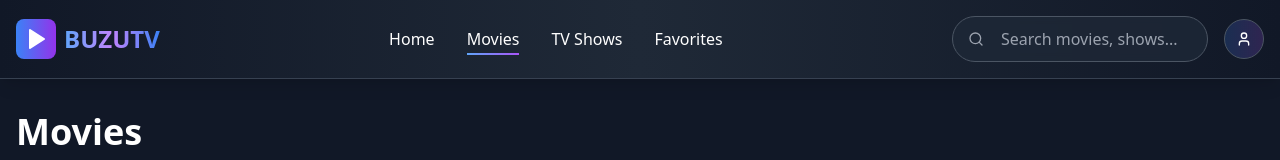
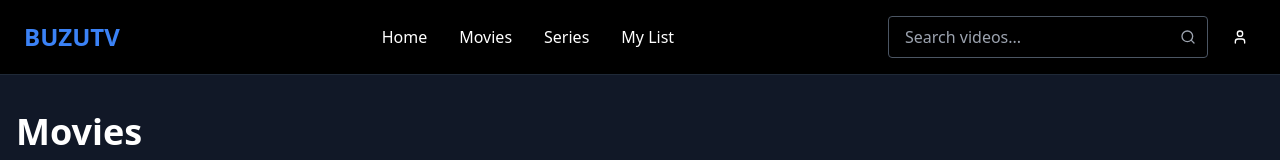
Before and after one commit to kalebwy/stream-blue-view-958c67c1, a React (Vite) app: page /movies in a window 1280 px wide. Shown: the top 160 px of the page. Built offline with nearby package versions, Linux system fonts and the light colour scheme.

Commit message:
Refactor toolbar styling
Updated the toolbar to match the provided design.

```diff
--- a/src/components/public/Header.tsx
+++ b/src/components/public/Header.tsx
@@ -1,7 +1,7 @@
 
 import React, { useState } from 'react';
 import { Link, useLocation } from 'react-router-dom';
-import { Search, Menu, X, Play, User, LogIn, UserPlus, LogOut } from 'lucide-react';
+import { Search, Menu, X, User, LogIn, UserPlus, LogOut } from 'lucide-react';
 import { useAuth } from '../../context/AuthContext';
 import {
   DropdownMenu,
@@ -36,80 +36,62 @@ export const Header: React.FC<HeaderProps> = ({ onSearch }) => {
   };
 
   return (
-    <header className="bg-gradient-to-r from-gray-900 via-gray-800 to-gray-900 bg-opacity-95 backdrop-blur-md fixed top-0 w-full z-50 border-b border-gray-700 shadow-lg">
-      <div className="container mx-auto px-4 py-4">
+    <header className="bg-black fixed top-0 w-full z-50 border-b border-gray-800">
+      <div className="container mx-auto px-6 py-4">
         <div className="flex items-center justify-between">
           {/* Logo */}
-          <Link to="/" className="flex items-center space-x-2 group">
-            <div className="bg-gradient-to-r from-blue-500 to-purple-600 p-2 rounded-lg group-hover:from-blue-400 group-hover:to-purple-500 transition-all duration-300 transform group-hover:scale-105">
-              <Play className="h-6 w-6 text-white" fill="currentColor" />
-            </div>
-            <span className="text-2xl font-bold bg-gradient-to-r from-blue-400 via-purple-400 to-blue-500 bg-clip-text text-transparent hover:from-blue-300 hover:via-purple-300 hover:to-blue-400 transition-all duration-300">
+          <Link to="/" className="text-2xl font-bold text-blue-500 hover:text-blue-400 transition-colors">
             BUZUTV
-            </span>
           </Link>
 
           {/* Desktop Navigation */}
-          <nav className="hidden md:flex items-center space-x-8">
+          <nav className="hidden md:flex items-center space-x-8 ml-12">
             <Link
               to="/"
-              className={`relative text-white hover:text-blue-400 transition-all duration-300 font-medium group ${
-                isActive('/') ? 'text-blue-400' : ''
+              className={`text-white hover:text-gray-300 transition-colors font-medium ${
+                isActive('/') ? 'text-white' : 'text-gray-300'
               }`}
             >
               Home
-              <span className={`absolute -bottom-1 left-0 w-0 h-0.5 bg-gradient-to-r from-blue-400 to-purple-500 transition-all duration-300 group-hover:w-full ${
-                isActive('/') ? 'w-full' : ''
-              }`}></span>
             </Link>
             <Link
               to="/movies"
-              className={`relative text-white hover:text-blue-400 transition-all duration-300 font-medium group ${
-                isActive('/movies') ? 'text-blue-400' : ''
+              className={`text-white hover:text-gray-300 transition-colors font-medium ${
+                isActive('/movies') ? 'text-white' : 'text-gray-300'
               }`}
             >
               Movies
-              <span className={`absolute -bottom-1 left-0 w-0 h-0.5 bg-gradient-to-r from-blue-400 to-purple-500 transition-all duration-300 group-hover:w-full ${
-                isActive('/movies') ? 'w-full' : ''
-              }`}></span>
             </Link>
             <Link
               to="/tv-shows"
-              className={`relative text-white hover:text-blue-400 transition-all duration-300 font-medium group ${
-                isActive('/tv-shows') ? 'text-blue-400' : ''
+              className={`text-white hover:text-gray-300 transition-colors font-medium ${
+                isActive('/tv-shows') ? 'text-white' : 'text-gray-300'
               }`}
             >
-              TV Shows
-              <span className={`absolute -bottom-1 left-0 w-0 h-0.5 bg-gradient-to-r from-blue-400 to-purple-500 transition-all duration-300 group-hover:w-full ${
-                isActive('/tv-shows') ? 'w-full' : ''
-              }`}></span>
+              Series
             </Link>
             <Link
               to="/favorites"
-              className={`relative text-white hover:text-blue-400 transition-all duration-300 font-medium group ${
-                isActive('/favorites') ? 'text-blue-400' : ''
+              className={`text-white hover:text-gray-300 transition-colors font-medium ${
+                isActive('/favorites') ? 'text-white' : 'text-gray-300'
               }`}
             >
-              Favorites
-              <span className={`absolute -bottom-1 left-0 w-0 h-0.5 bg-gradient-to-r from-blue-400 to-purple-500 transition-all duration-300 group-hover:w-full ${
-                isActive('/favorites') ? 'w-full' : ''
-              }`}></span>
+              My List
             </Link>
           </nav>
 
           {/* Search Bar and Profile */}
           <div className="hidden md:flex items-center space-x-4">
-            <form onSubmit={handleSearch} className="flex items-center space-x-2">
-              <div className="relative group">
+            <form onSubmit={handleSearch} className="flex items-center">
+              <div className="relative">
                 <input
                   type="text"
                   value={searchQuery}
                   onChange={(e) => setSearchQuery(e.target.value)}
-                  placeholder="Search movies, shows..."
-                  className="bg-gray-800/80 backdrop-blur-sm text-white px-4 py-2.5 rounded-full pl-12 w-64 focus:outline-none focus:ring-2 focus:ring-blue-500 focus:bg-gray-700/80 transition-all duration-300 border border-gray-600 hover:border-gray-500 group-hover:w-72"
+                  placeholder="Search videos..."
+                  className="bg-black text-white px-4 py-2 rounded border border-gray-600 focus:outline-none focus:border-white transition-colors w-80 placeholder-gray-400"
                 />
-                <Search className="absolute left-4 top-1/2 transform -translate-y-1/2 h-4 w-4 text-gray-400 group-focus-within:text-blue-400 transition-colors duration-300" />
-                <div className="absolute inset-0 rounded-full bg-gradient-to-r from-blue-500/20 to-purple-500/20 opacity-0 group-focus-within:opacity-100 transition-opacity duration-300 -z-10"></div>
+                <Search className="absolute right-3 top-1/2 transform -translate-y-1/2 h-4 w-4 text-gray-400" />
               </div>
             </form>
 
@@ -119,31 +101,29 @@ export const Header: React.FC<HeaderProps> = ({ onSearch }) => {
                 <Button
                   variant="ghost"
                   size="icon"
-                  className="relative h-10 w-10 rounded-full bg-gradient-to-r from-blue-500/20 to-purple-500/20 hover:from-blue-500/30 hover:to-purple-500/30 border border-gray-600 hover:border-gray-500 transition-all duration-300"
+                  className="h-8 w-8 rounded-full bg-transparent hover:bg-gray-800 text-white"
                 >
-                  <User className="h-5 w-5 text-white" />
+                  <User className="h-5 w-5" />
                 </Button>
               </DropdownMenuTrigger>
               <DropdownMenuContent
                 align="end"
-                className="w-56 bg-gray-800/95 backdrop-blur-sm border-gray-700 text-white"
+                className="w-56 bg-black border-gray-700 text-white"
               >
                 {isAuthenticated ? (
-                  <>
                   <DropdownMenuItem
                     onClick={handleLogout}
-                      className="hover:bg-gray-700/50 focus:bg-gray-700/50 cursor-pointer"
+                    className="hover:bg-gray-800 focus:bg-gray-800 cursor-pointer"
                   >
                     <LogOut className="mr-2 h-4 w-4" />
                     <span>Log out</span>
                   </DropdownMenuItem>
-                  </>
                 ) : (
                   <>
                     <DropdownMenuItem asChild>
                       <Link
                         to="/admin/login"
-                        className="hover:bg-gray-700/50 focus:bg-gray-700/50 cursor-pointer flex items-center"
+                        className="hover:bg-gray-800 focus:bg-gray-800 cursor-pointer flex items-center"
                       >
                         <LogIn className="mr-2 h-4 w-4" />
                         <span>Log in</span>
@@ -153,7 +133,7 @@ export const Header: React.FC<HeaderProps> = ({ onSearch }) => {
                     <DropdownMenuItem asChild>
                       <Link
                         to="/admin/login"
-                        className="hover:bg-gray-700/50 focus:bg-gray-700/50 cursor-pointer flex items-center"
+                        className="hover:bg-gray-800 focus:bg-gray-800 cursor-pointer flex items-center"
                       >
                         <UserPlus className="mr-2 h-4 w-4" />
                         <span>Sign up</span>
@@ -168,7 +148,7 @@ export const Header: React.FC<HeaderProps> = ({ onSearch }) => {
           {/* Mobile Menu Button */}
           <button
             onClick={() => setIsMobileMenuOpen(!isMobileMenuOpen)}
-            className="md:hidden text-white hover:text-blue-400 transition-colors p-2 rounded-lg hover:bg-gray-800/50"
+            className="md:hidden text-white hover:text-gray-300 transition-colors p-2"
           >
             {isMobileMenuOpen ? <X className="h-6 w-6" /> : <Menu className="h-6 w-6" />}
           </button>
@@ -176,12 +156,12 @@ export const Header: React.FC<HeaderProps> = ({ onSearch }) => {
 
         {/* Mobile Menu */}
         {isMobileMenuOpen && (
-          <div className="md:hidden mt-4 pb-4 border-t border-gray-700 bg-gradient-to-b from-gray-800/50 to-gray-900/50 backdrop-blur-sm rounded-lg">
-            <nav className="flex flex-col space-y-4 mt-4 px-4">
+          <div className="md:hidden mt-4 pb-4 border-t border-gray-800">
+            <nav className="flex flex-col space-y-4 mt-4">
               <Link
                 to="/"
-                className={`text-white hover:text-blue-400 transition-colors font-medium py-2 px-3 rounded-lg hover:bg-gray-700/50 ${
-                  isActive('/') ? 'text-blue-400 bg-gray-700/50' : ''
+                className={`text-white hover:text-gray-300 transition-colors font-medium py-2 ${
+                  isActive('/') ? 'text-white' : 'text-gray-300'
                 }`}
                 onClick={() => setIsMobileMenuOpen(false)}
               >
@@ -189,8 +169,8 @@ export const Header: React.FC<HeaderProps> = ({ onSearch }) => {
               </Link>
               <Link
                 to="/movies"
-                className={`text-white hover:text-blue-400 transition-colors font-medium py-2 px-3 rounded-lg hover:bg-gray-700/50 ${
-                  isActive('/movies') ? 'text-blue-400 bg-gray-700/50' : ''
+                className={`text-white hover:text-gray-300 transition-colors font-medium py-2 ${
+                  isActive('/movies') ? 'text-white' : 'text-gray-300'
                 }`}
                 onClick={() => setIsMobileMenuOpen(false)}
               >
@@ -198,44 +178,44 @@ export const Header: React.FC<HeaderProps> = ({ onSearch }) => {
               </Link>
               <Link
                 to="/tv-shows"
-                className={`text-white hover:text-blue-400 transition-colors font-medium py-2 px-3 rounded-lg hover:bg-gray-700/50 ${
-                  isActive('/tv-shows') ? 'text-blue-400 bg-gray-700/50' : ''
+                className={`text-white hover:text-gray-300 transition-colors font-medium py-2 ${
+                  isActive('/tv-shows') ? 'text-white' : 'text-gray-300'
                 }`}
                 onClick={() => setIsMobileMenuOpen(false)}
               >
-                TV Shows
+                Series
               </Link>
               <Link
                 to="/favorites"
-                className={`text-white hover:text-blue-400 transition-colors font-medium py-2 px-3 rounded-lg hover:bg-gray-700/50 ${
-                  isActive('/favorites') ? 'text-blue-400 bg-gray-700/50' : ''
+                className={`text-white hover:text-gray-300 transition-colors font-medium py-2 ${
+                  isActive('/favorites') ? 'text-white' : 'text-gray-300'
                 }`}
                 onClick={() => setIsMobileMenuOpen(false)}
               >
-                Favorites
+                My List
               </Link>
             </nav>
 
             {/* Mobile Search */}
-            <form onSubmit={handleSearch} className="mt-4 px-4">
+            <form onSubmit={handleSearch} className="mt-4">
               <div className="relative">
                 <input
                   type="text"
                   value={searchQuery}
                   onChange={(e) => setSearchQuery(e.target.value)}
-                  placeholder="Search movies, shows..."
-                  className="bg-gray-800/80 backdrop-blur-sm text-white px-4 py-2.5 rounded-full pl-12 w-full focus:outline-none focus:ring-2 focus:ring-blue-500 transition-all border border-gray-600"
+                  placeholder="Search videos..."
+                  className="bg-black text-white px-4 py-2 rounded border border-gray-600 focus:outline-none focus:border-white transition-colors w-full placeholder-gray-400"
                 />
-                <Search className="absolute left-4 top-1/2 transform -translate-y-1/2 h-4 w-4 text-gray-400" />
+                <Search className="absolute right-3 top-1/2 transform -translate-y-1/2 h-4 w-4 text-gray-400" />
               </div>
             </form>
 
             {/* Mobile Profile Options */}
-            <div className="mt-4 px-4 pt-4 border-t border-gray-700">
+            <div className="mt-4 pt-4 border-t border-gray-800">
               {isAuthenticated ? (
                 <button
                   onClick={handleLogout}
-                  className="w-full text-left text-white hover:text-blue-400 transition-colors font-medium py-2 px-3 rounded-lg hover:bg-gray-700/50 flex items-center"
+                  className="w-full text-left text-white hover:text-gray-300 transition-colors font-medium py-2 flex items-center"
                 >
                   <LogOut className="mr-2 h-4 w-4" />
                   Log out
@@ -244,7 +224,7 @@ export const Header: React.FC<HeaderProps> = ({ onSearch }) => {
                 <div className="space-y-2">
                   <Link
                     to="/admin/login"
-                    className="w-full text-left text-white hover:text-blue-400 transition-colors font-medium py-2 px-3 rounded-lg hover:bg-gray-700/50 flex items-center"
+                    className="w-full text-left text-white hover:text-gray-300 transition-colors font-medium py-2 flex items-center"
                     onClick={() => setIsMobileMenuOpen(false)}
                   >
                     <LogIn className="mr-2 h-4 w-4" />
@@ -252,7 +232,7 @@ export const Header: React.FC<HeaderProps> = ({ onSearch }) => {
                   </Link>
                   <Link
                     to="/admin/login"
-                    className="w-full text-left text-white hover:text-blue-400 transition-colors font-medium py-2 px-3 rounded-lg hover:bg-gray-700/50 flex items-center"
+                    className="w-full text-left text-white hover:text-gray-300 transition-colors font-medium py-2 flex items-center"
                     onClick={() => setIsMobileMenuOpen(false)}
                   >
                     <UserPlus className="mr-2 h-4 w-4" />
```
Lines whose indentation alone changed are shown as unchanged.
